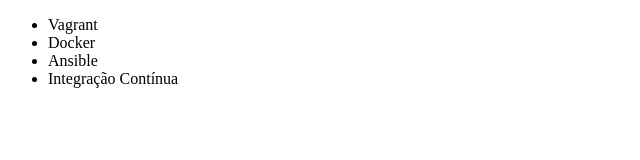
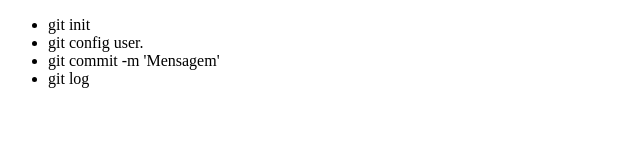
Before and after one commit to muriguerra/aprendendo-git, a plain HTML site: page index.html in a window 1280 px wide. Shown: the whole page, without its empty margins (0-640 px from the left). Drawn offline with Linux system fonts and the light colour scheme.

Commit message:
Mudando arquivo para comandos aprendidos em git

```diff
--- a/index.html
+++ b/index.html
@@ -2,14 +2,14 @@
 <html lang="en">
 <head>
     <meta charset="UTF-8">
-    <title>Cursos da Alura</title>
+    <title>Comandos GIT</title>
 </head>
 <body>
     <ul>
-        <li>Vagrant</li>
-        <li>Docker</li>
-        <li>Ansible</li>
-        <li>Integração Contínua</li>
+        <li>git init</li>
+        <li>git config user.</li>
+        <li>git commit -m 'Mensagem'</li>
+        <li>git log</li>
     </ul>
 </body>
 </html>
```
